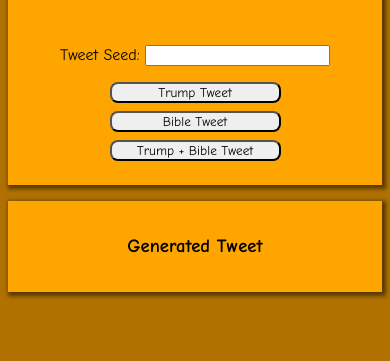
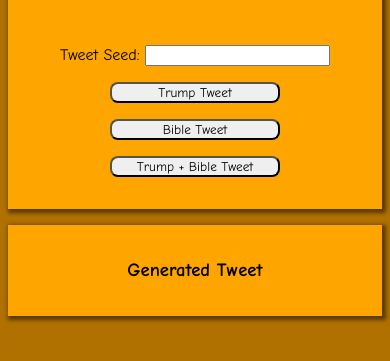
Before and after one commit to nickcummings21/trump-tweets, a website: page index.html in a window 390 px wide. Shown: the part 275-636 px from the top of the page. Drawn offline with Linux system fonts and the light colour scheme.

Commit message:
updated mobile responsiveness

```diff
--- a/main.css
+++ b/main.css
@@ -50,8 +50,8 @@
 
     button {
         display: block;
-        margin: .5rem auto;
-        width: 50%;
+        margin: 1rem auto;
+        width: 170px;
     }
 
 }
```
